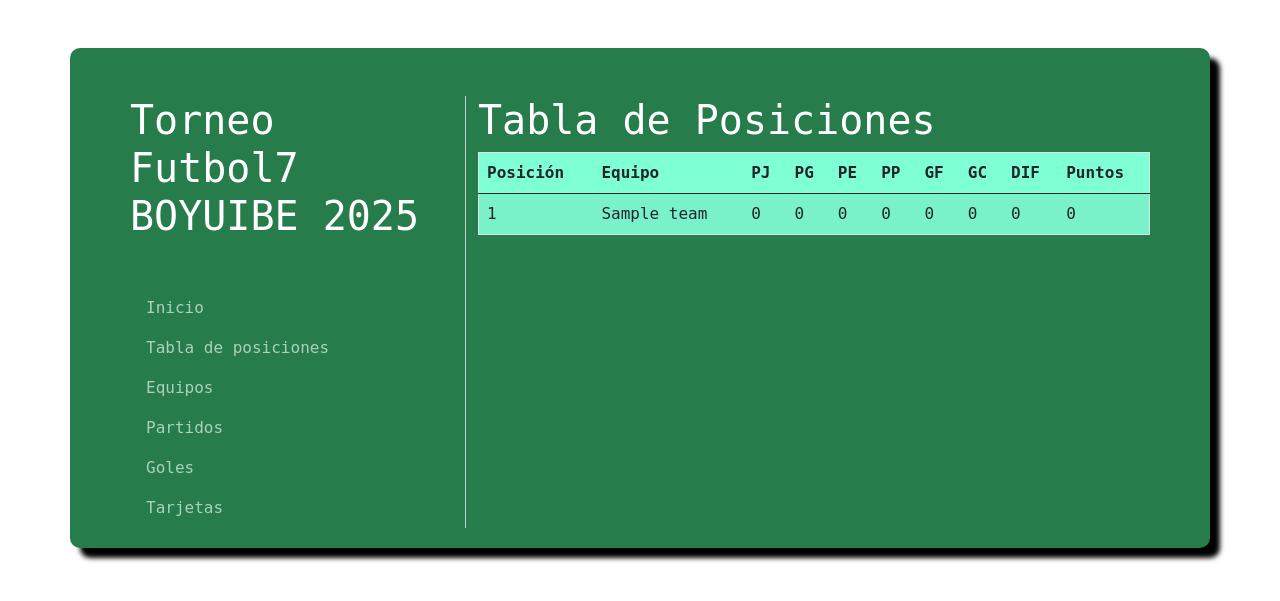
After one commit to wfarelt/CAMPEONATO, a Django app: page /standings/ in a window 1280 px wide. The commit adds this page. Shown: the top 601 px of the page. Run offline with Django 5.2, Linux system fonts and the light colour scheme; tables that the repository leaves empty hold one stand-in row (values such as "Sample post").

Commit message:
add standings

```diff
--- a/tournament/admin.py
+++ b/tournament/admin.py
@@ -1,6 +1,7 @@
 from django.contrib import admin
-from .models import Team, Player
+from .models import Team, Player, Match
 # Register your models here.
 
 admin.site.register(Team)
 admin.site.register(Player)
+admin.site.register(Match)
--- a/tournament/models.py
+++ b/tournament/models.py
@@ -23,3 +23,15 @@ class Player(models.Model):
 
     def __str__(self):
         return f"{self.name} ({self.team.name})"
+
+class Match(models.Model):
+    home_team = models.ForeignKey(Team, on_delete=models.CASCADE, related_name='home_matches')
+    away_team = models.ForeignKey(Team, on_delete=models.CASCADE, related_name='away_matches')
+    home_score = models.PositiveIntegerField(default=0, verbose_name="Home Team Score")
+    away_score = models.PositiveIntegerField(default=0, verbose_name="Away Team Score")
+    date = models.DateField()
+    time = models.TimeField()
+    status = models.CharField(max_length=20, choices=[('scheduled', 'Scheduled'), ('finished', 'Finished')], default='scheduled')
+
+    def __str__(self):
+        return f"{self.home_team} vs {self.away_team}"
--- a/tournament/templates/tournament/base.html
+++ b/tournament/templates/tournament/base.html
@@ -18,6 +18,9 @@
                 <ul class="nav flex-column mt-5">
                     <li class="nav-item">
                         <a class="nav-link" href="{% url 'home' %}">Inicio</a>
+                    </li>
+                    <li class="nav-item">
+                        <a class="nav-link" href="{% url 'standings' %}">Tabla de posiciones</a>
                     </li>
                     <li class="nav-item">
                         <a class="nav-link" href="{% url 'teams' %}">Equipos</a>
--- /dev/null
+++ b/tournament/templates/tournament/standings.html
@@ -0,0 +1,39 @@
+{% extends "tournament/base.html" %}
+{% load static %}
+{% block content %}
+
+<h1>Tabla de Posiciones</h1>
+    <table border="1" class="table table-striped" style="background-color: aquamarine;">
+        <thead>
+            <tr>
+                <th>Posición</th>
+                <th>Equipo</th>
+                <th>PJ</th>
+                <th>PG</th>
+                <th>PE</th>
+                <th>PP</th>
+                <th>GF</th>
+                <th>GC</th>
+                <th>DIF</th>
+                <th>Puntos</th>
+            </tr>
+        </thead>
+        <tbody>
+            {% for team in standings %}
+            <tr>
+                <td>{{ forloop.counter }}</td>
+                <td>{{ team.team }}</td>
+                <td>{{ team.matches_played }}</td>
+                <td>{{ team.won }}</td>
+                <td>{{ team.drawn }}</td>
+                <td>{{ team.lost }}</td>
+                <td>{{ team.goals_for }}</td>
+                <td>{{ team.goals_against }}</td>
+                <td>{{ team.goal_difference }}</td>
+                <td>{{ team.points }}</td>
+            </tr>
+            {% endfor %}
+        </tbody>
+    </table>
+
+{% endblock %}
--- a/tournament/templates/tournament/team.html
+++ b/tournament/templates/tournament/team.html
@@ -4,7 +4,11 @@
     <h1 class="titulo">Team</h1>
     <div class="row p-5">
         <div class="col-md-6">
-            <img src="{{ team.logo.url }}" alt="{{ team.name }}" width="100" height="100">
+            {% if team.logo %}
+                <img src="{{ team.logo.url }}" alt="{{ team.name }}" width="100" height="100">
+            {% else %}
+                <img src="{% static 'tournament/img/default.jpg' %}" alt="{{ team.name }}" width="100" height="100">
+            {% endif %}
             <h2>{{ team.name }}</h2>
             <p>{{ team.coach }}</p>
         </div>
--- a/tournament/urls.py
+++ b/tournament/urls.py
@@ -1,8 +1,9 @@
 from django.urls import path
-from .views import home, teams, team
+from .views import home, teams, team, standings_view
 
 urlpatterns = [
     path('', home, name='home'),
     path('teams/', teams, name='teams'),
     path('team/<int:team_id>/', team, name='team'),
+    path('standings/', standings_view, name='standings'),
 ]
--- a/tournament/views.py
+++ b/tournament/views.py
@@ -1,5 +1,6 @@
 from django.shortcuts import render, redirect
-from .models import Team, Player
+from django.db.models import Sum, F, Q
+from .models import Team, Player, Match
 # Create your views here.
 
 # home
@@ -14,3 +15,39 @@ def teams(request):
 def team(request, team_id):
     team = Team.objects.get(pk=team_id)
     return render(request, 'tournament/team.html', {'team': team})
+
+def standings_view(request):
+    teams = Team.objects.all()
+    standings = []
+
+    for team in teams:
+        matches_played = Match.objects.filter(
+            Q(home_team=team, status='finished') | Q(away_team=team, status='finished')
+        )
+        won = matches_played.filter(
+            Q(home_team=team, home_score__gt=F('away_score')) | Q(away_team=team, away_score__gt=F('home_score'))
+        ).count()
+        lost = matches_played.filter(
+            Q(home_team=team, home_score__lt=F('away_score')) | Q(away_team=team, away_score__lt=F('home_score'))
+        ).count()
+        drawn = matches_played.filter(home_score=F('away_score')).count()
+        goals_for = matches_played.filter(home_team=team).aggregate(Sum('home_score'))['home_score__sum'] or 0
+        goals_for += matches_played.filter(away_team=team).aggregate(Sum('away_score'))['away_score__sum'] or 0
+        goals_against = matches_played.filter(home_team=team).aggregate(Sum('away_score'))['away_score__sum'] or 0
+        goals_against += matches_played.filter(away_team=team).aggregate(Sum('home_score'))['home_score__sum'] or 0
+
+        standings.append({
+            'team': team.name,
+            'matches_played': matches_played.count(),
+            'won': won,
+            'drawn': drawn,
+            'lost': lost,
+            'goals_for': goals_for,
+            'goals_against': goals_against,
+            'goal_difference': goals_for - goals_against,
+            'points': won * 3 + drawn,
+        })
+
+    standings = sorted(standings, key=lambda x: (-x['points'], -x['goal_difference'], -x['goals_for']))
+
+    return render(request, 'tournament/standings.html', {'standings': standings})
```
Also changed, not shown: static/tournament/img/default.jpg (added), tournament/migrations/0002_match.py (added).
